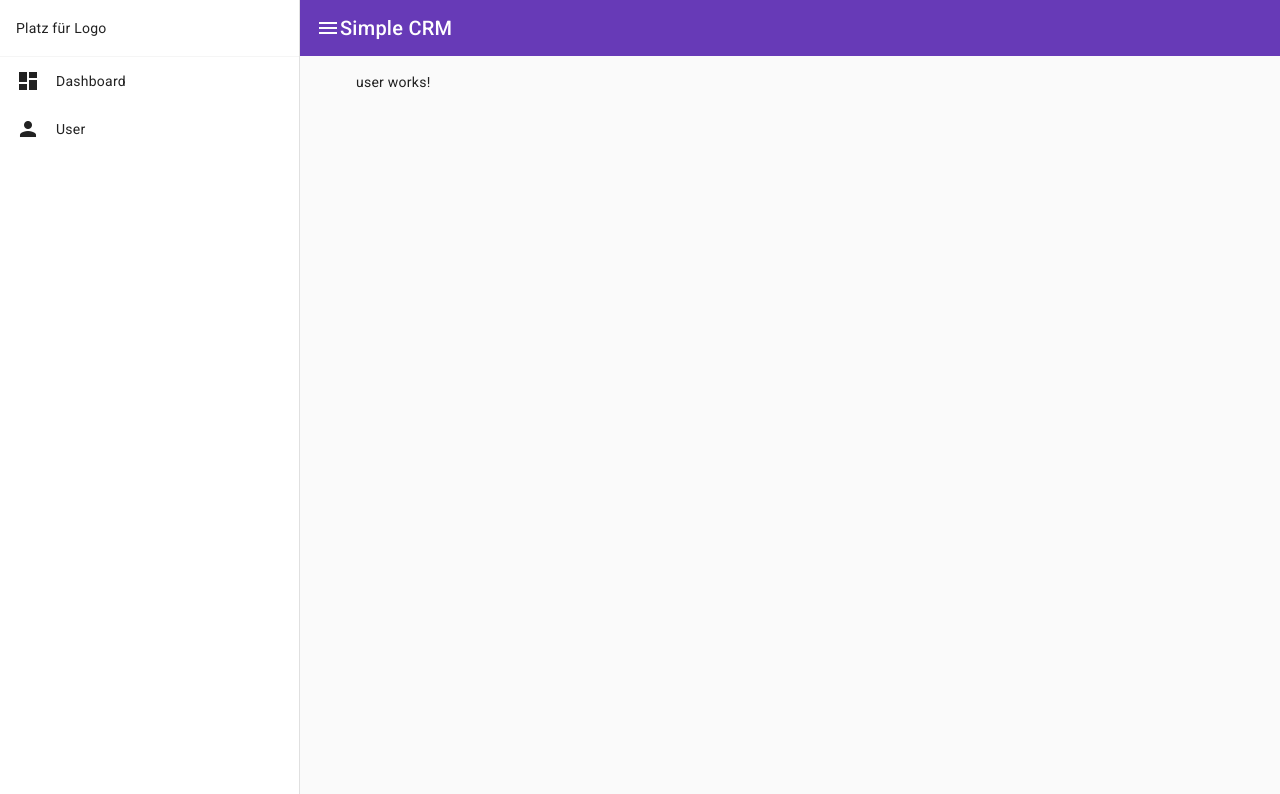
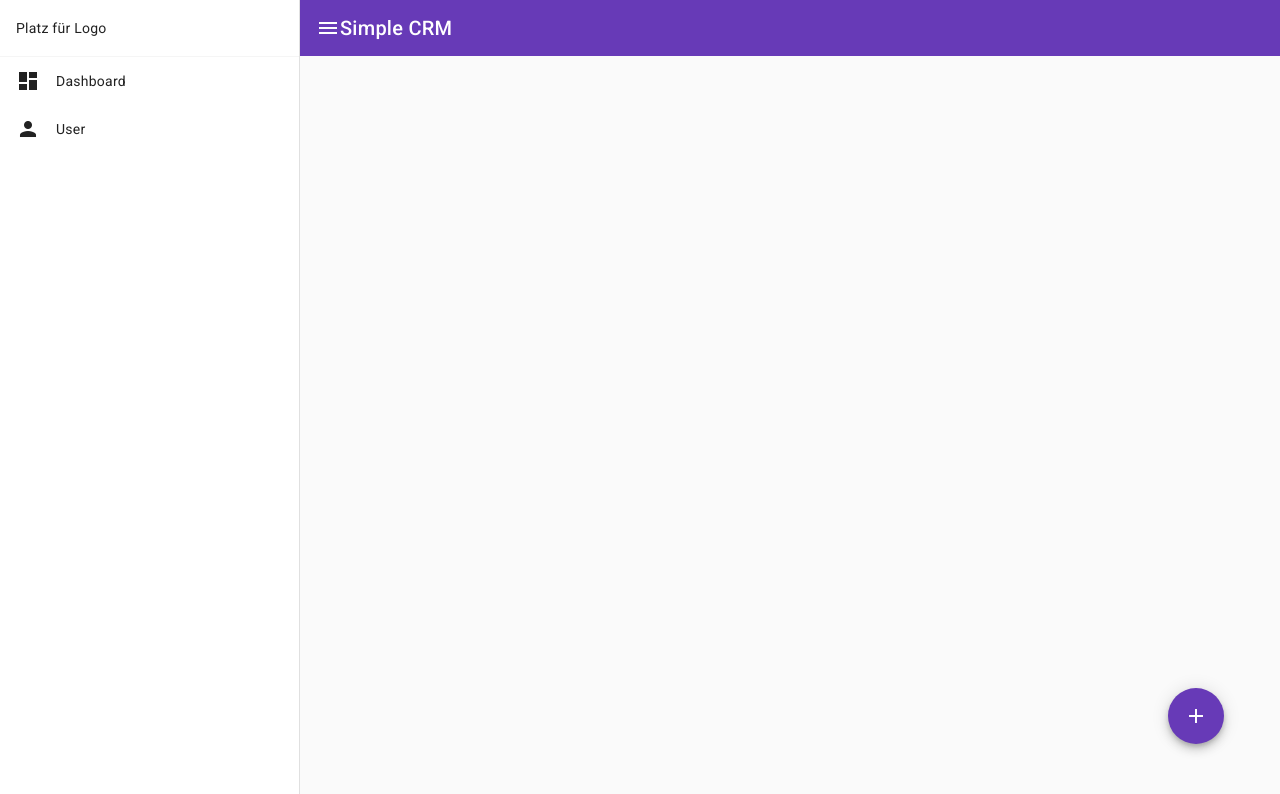
Before and after one commit to Phillipcodes/CRM, an Angular app: page /user in a window 1280 px wide. Shown: the top 794 px of the page. Built offline with nearby package versions, Linux system fonts and the light colour scheme.

Commit message:
created a button

```diff
--- a/src/app/user/user.component.html
+++ b/src/app/user/user.component.html
@@ -1 +1,3 @@
-<p>user works!</p>
+<button class="add-user-btn" mat-fab color="primary" matTooltip="Add user" [matTooltipPosition]="'above'" >
+    <mat-icon>add</mat-icon>
+  </button>
--- a/src/app/user/user.component.scss
+++ b/src/app/user/user.component.scss
@@ -0,0 +1,5 @@
+.add-user-btn {
+    position: absolute;
+    right: 56px;
+    bottom: 56px;
+}
```
Also changed, not shown: src/app/user/user.component.ts (+5 -2 lines).
